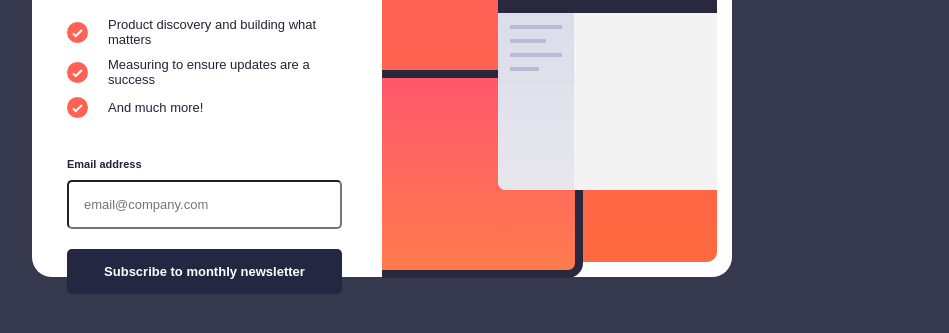
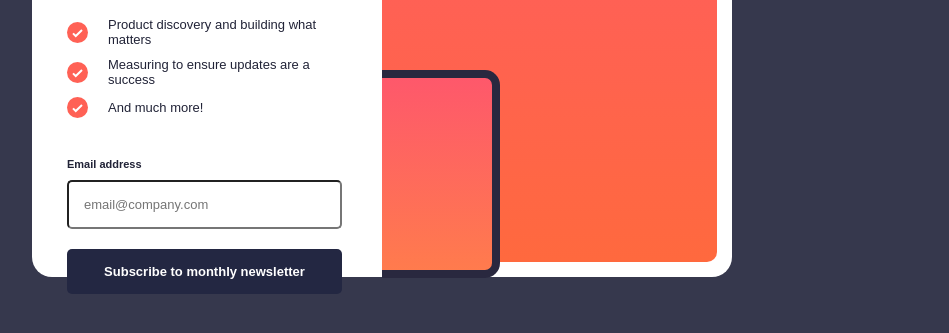
Before and after one commit to officialdanielojo/Newsletter, a plain HTML site: page index.1.html in a window 1280 px wide. Shown: the part 343-676 px from the top of the page, without its empty margins (258-1207 px from the left). Drawn offline with Linux system fonts and the light colour scheme.

Commit message:
second commit

```diff
--- a/Newsletter.css
+++ b/Newsletter.css
@@ -24,7 +24,7 @@ main {
 }
 
 .con-one {
-  width: 55%;
+  width: 60%;
   height: 10rem;
   border-top: 8px solid #29283f;
   border-right: 8px solid #29283f;
@@ -35,13 +35,13 @@ main {
 }
 
 .sect-one footer {
-  width: 115%;
-  height: 10rem;
+  width: 60%;
+  height: 9rem;
   border-radius: 8px 0px 0px 8px;
   background-color: #f3f3f3;
-  position: relative;
-  left: 140px;
-  bottom: 50%;
+  position: fixed;
+  left: 35%;
+  margin-top: 30px;
 }
 
 footer .con-two {
@@ -53,7 +53,7 @@ footer .con-two {
 }
 
 footer .con-three {
-  width: 24%;
+  width: 35%;
   height: 85%;
   border-radius: 0px 0px 0px 8px;
   background: #dbddea linear-gradient(#dbddea, #e8e7ed);
--- a/index.1.html
+++ b/index.1.html
@@ -12,7 +12,7 @@
     <main>
       <!-- upper section -->
       <section class="sect-one">
-        <div class="con-one">
+        <div class="con-one"></div>
         <footer>
           <div class="con-two"></div>
           <div class="con-three">
@@ -24,7 +24,6 @@
             </div>
           </div>
         </footer>
-        </div>
       </section>
 
       <!-- lower section -->
```
Lines whose indentation alone changed are shown as unchanged.
